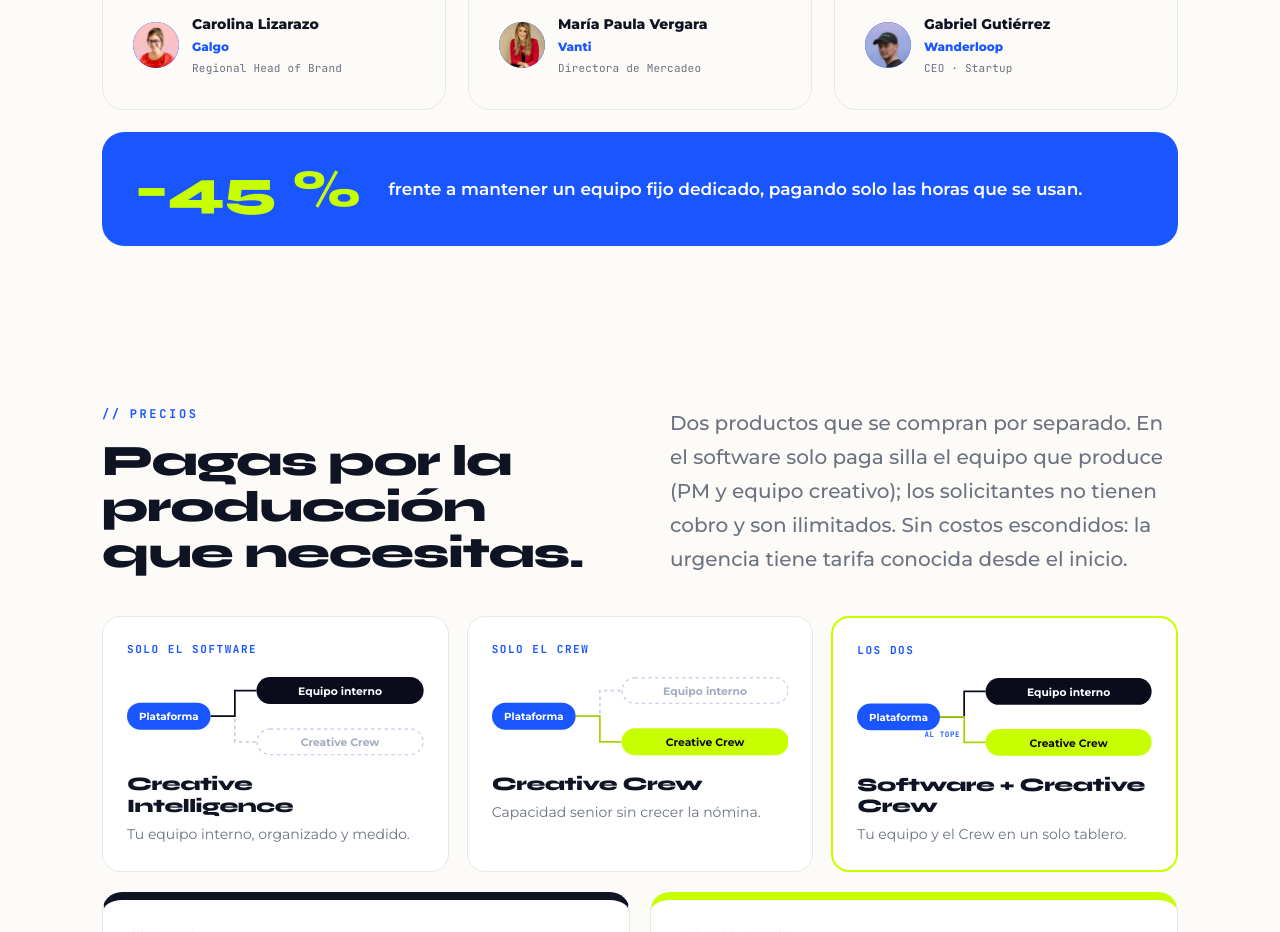
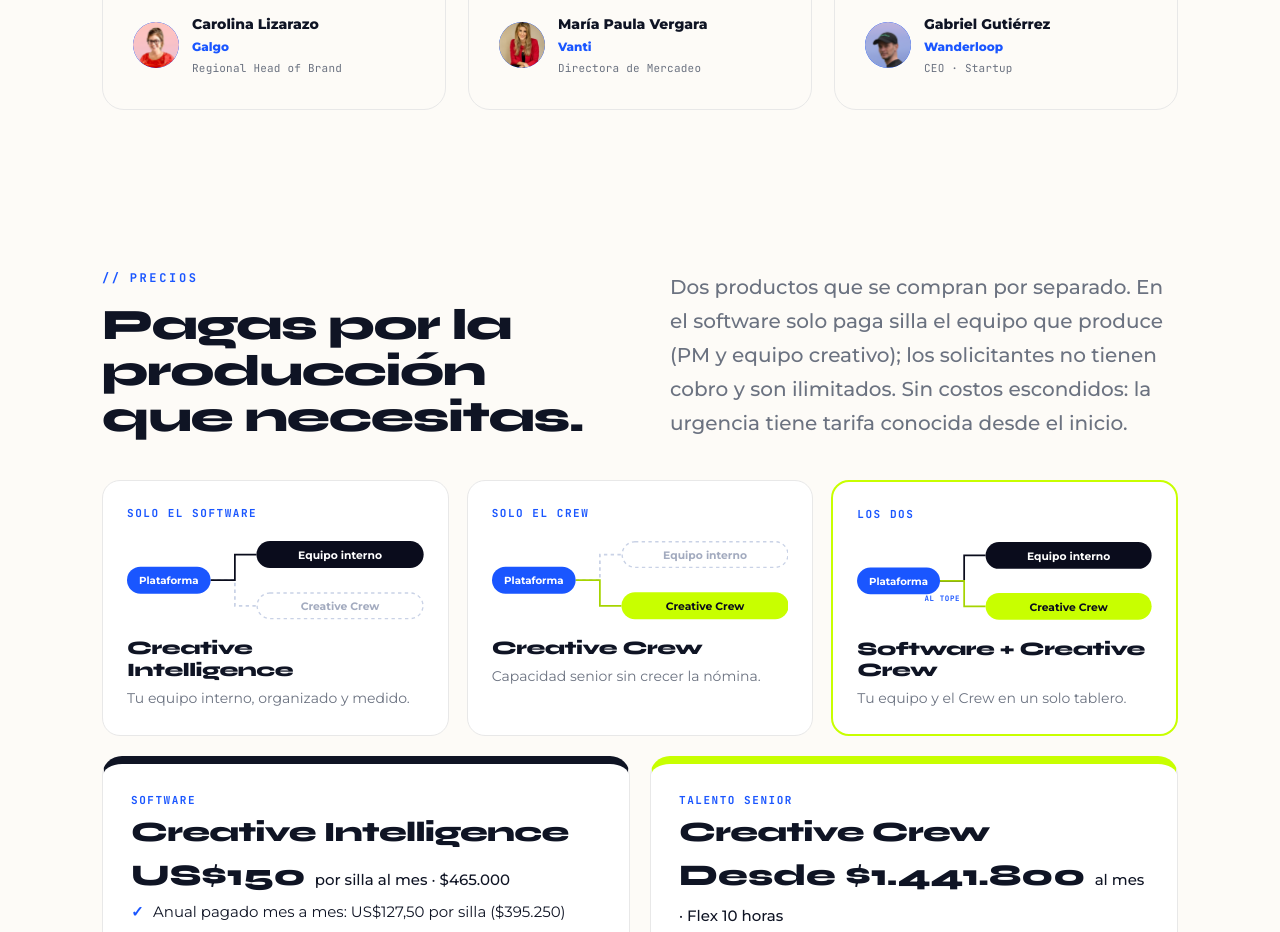
Before and after one commit to olguiloo/uppipe-website, a plain HTML site: page index.html in a window 1280 px wide. Shown: the part 6260-7192 px from the top of the page. Drawn offline with Linux system fonts and the light colour scheme.

Commit message:
Home: sin la franja del -45 %
Co-Authored-By: Claude Opus 5.5 <noreply@anthropic.com>

```diff
--- a/index.html
+++ b/index.html
@@ -1550,7 +1550,6 @@ section.e3-lime,#crew.e3-lime{background:var(--lime);overflow:hidden;}
         </div>
       </div>
     </div>
-    <div class="e3-ahorro reveal"><div class="n">−45 %</div><p>frente a mantener un equipo fijo dedicado, pagando solo las horas que se usan.</p></div>
   </div>
 </section>
 <section id="precios" data-screen-label="Precios">
```
